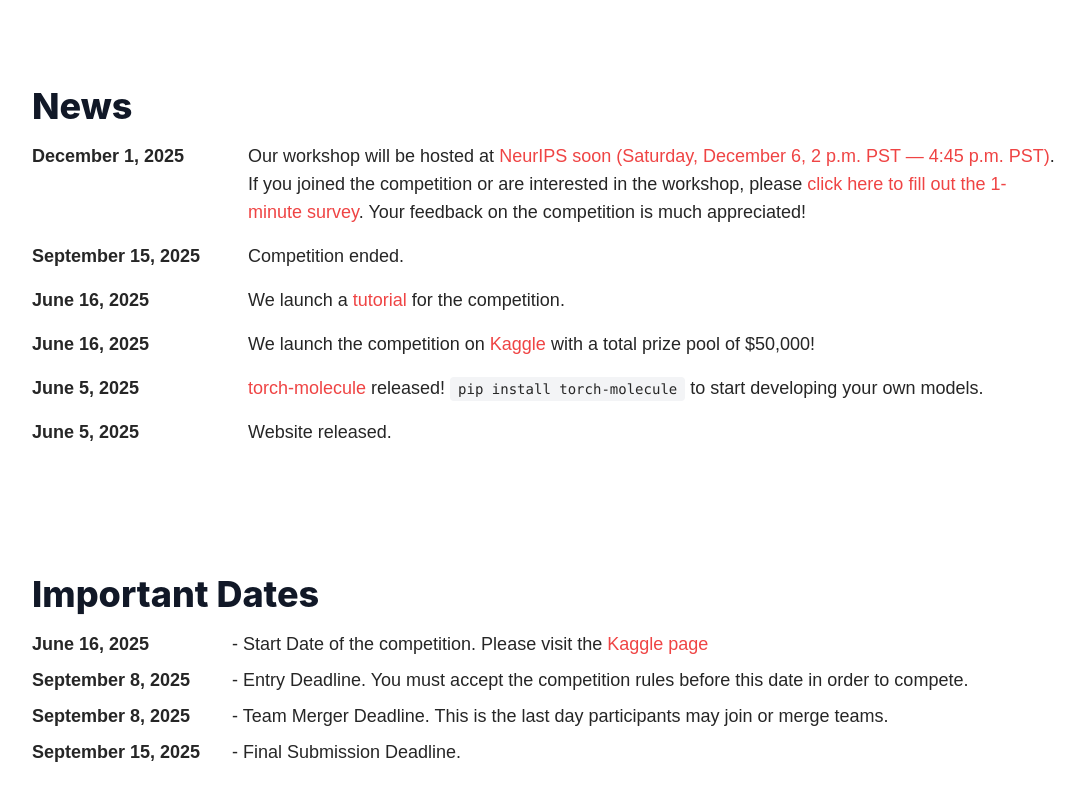
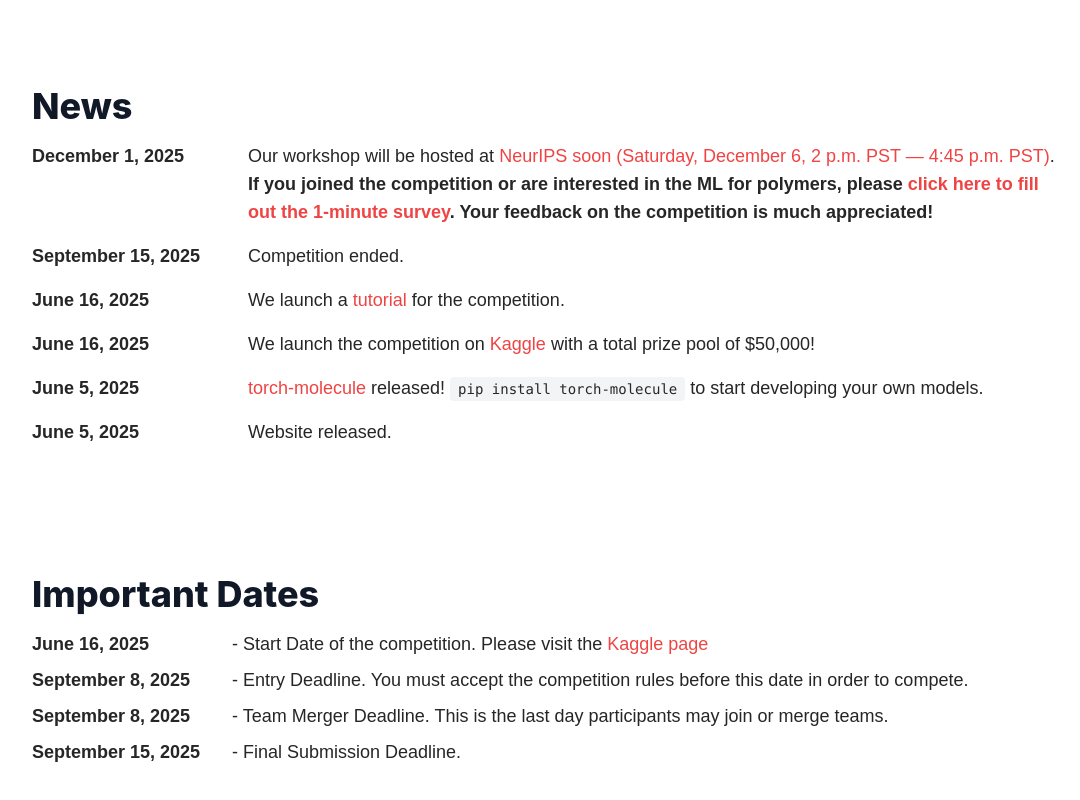
Before and after one commit to open-polymer-challenge/open-polymer-challenge.github.io, a React (Create React App) app: page / in a window 1280 px wide. Shown: the part 843-1643 px from the top of the page, without its empty margins (96-1176 px from the left). Built offline with nearby package versions, Linux system fonts and the light colour scheme; a web font is replaced by a local one.

Commit message:
update dec 2

```diff
--- a/src/components/Challenge.js
+++ b/src/components/Challenge.js
@@ -79,7 +79,7 @@ const Challenge = () => {
                 >
                   NeurIPS soon (Saturday, December 6, 2 p.m. PST — 4:45 p.m. PST)
                 </a>
-                . If you joined the competition or are interested in the workshop, please{" "}
+                . <b>If you joined the competition or are interested in the ML for polymers, please{" "}
                 <a
                   className="text-red-500"
                   href="https://forms.gle/VLAqjDuhMK4C325x5"
@@ -88,7 +88,7 @@ const Challenge = () => {
                 >
                   click here to fill out the 1-minute survey
                 </a>
-                . Your feedback on the competition is much appreciated!
+                . Your feedback on the competition is much appreciated!</b>
               </span>
             </div>
           </div>
```
